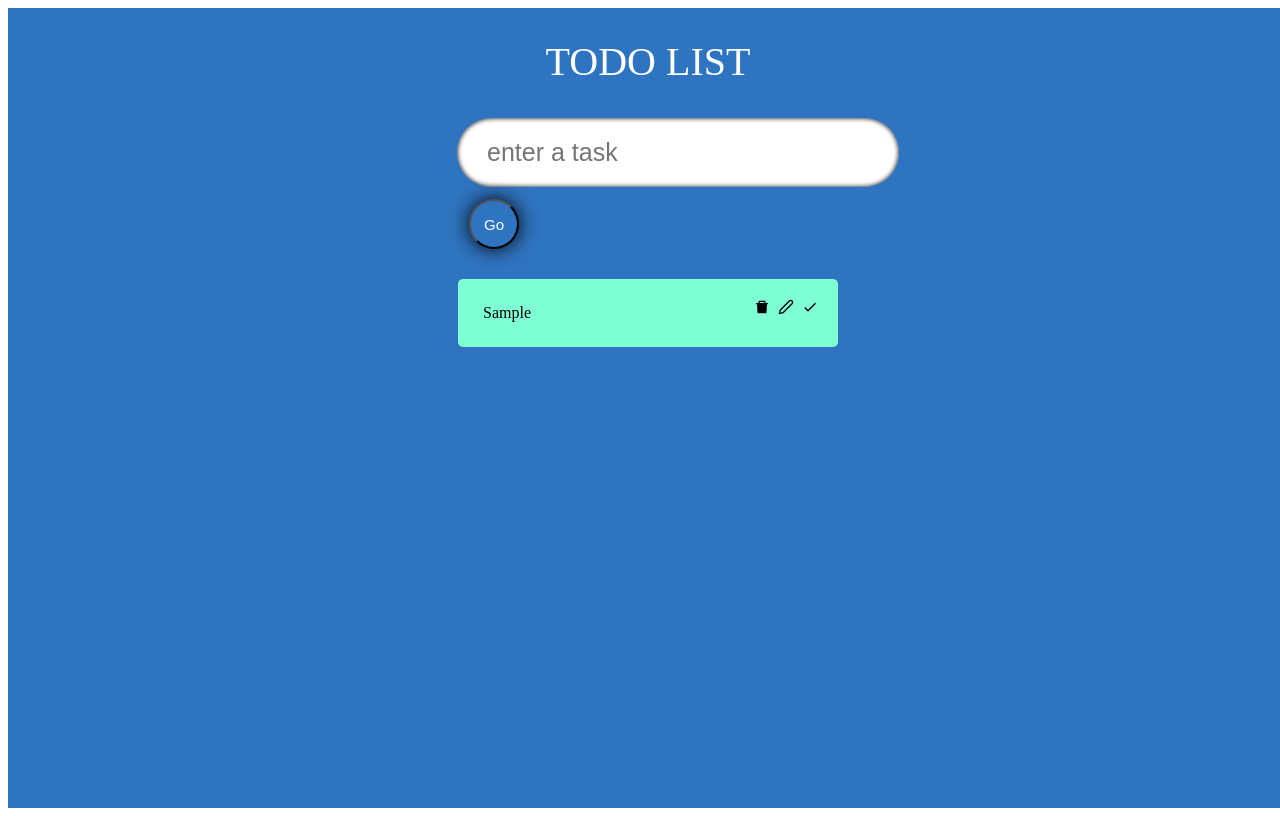
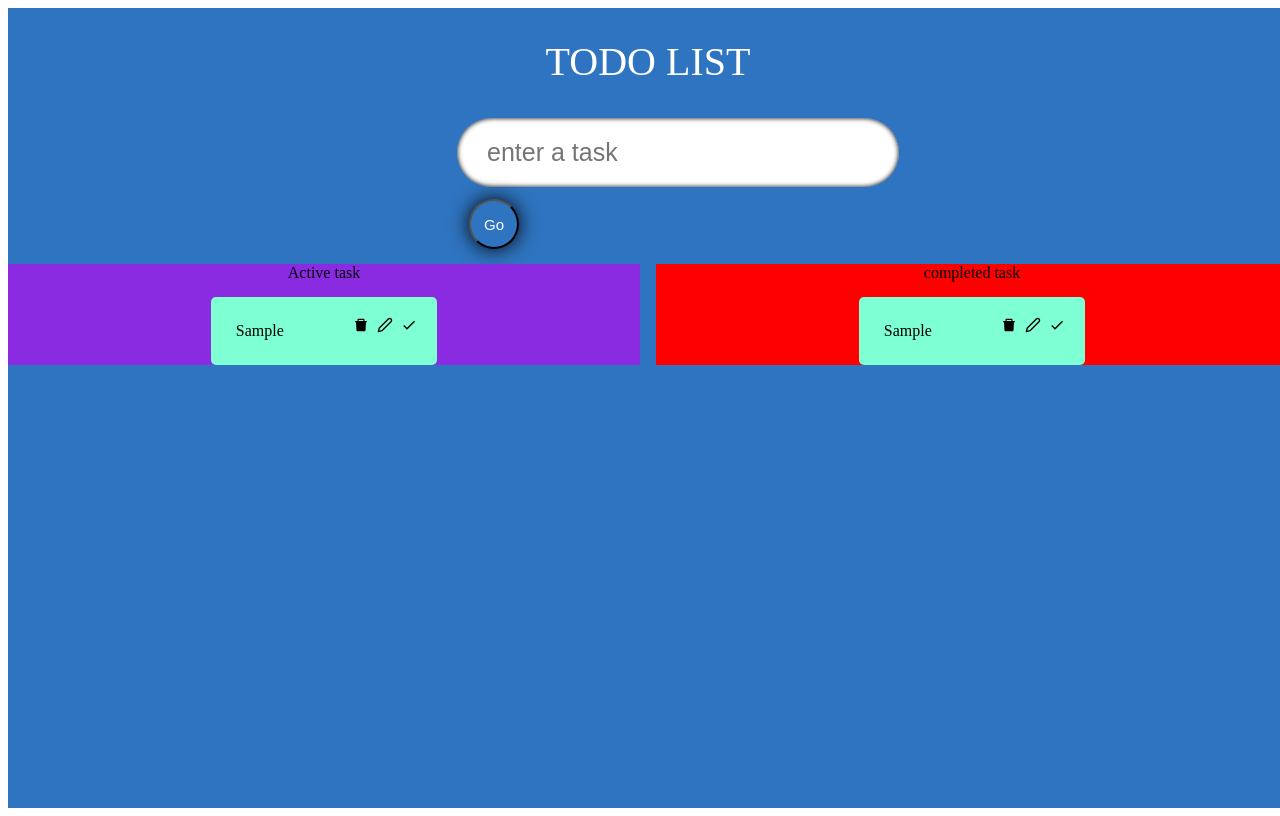
Before and after one commit to Y-elv/Typescript, a React (Vite) app: page / in a window 1280 px wide. Both pictures are taken after typing "Sample" into the empty fields and a click on the button "Go". Built offline with nearby package versions, Linux system fonts and the light colour scheme.

Commit message:
adding droppable

```diff
--- a/package.json
+++ b/package.json
@@ -10,7 +10,9 @@
     "preview": "vite preview"
   },
   "dependencies": {
+    "@types/react-beautiful-dnd": "^13.1.4",
     "react": "^18.2.0",
+    "react-beautiful-dnd": "^13.1.1",
     "react-dom": "^18.2.0",
     "react-icons": "^4.10.1"
   },
--- a/src/App.tsx
+++ b/src/App.tsx
@@ -4,7 +4,7 @@ import React,{useState} from 'react';
 import './App.css'
 import { Todo } from "./model.ts";
 import Todolist from "./components/Todolist.tsx";
-
+import { DragDropContext } from 'react-beautiful-dnd'
 
 // let name:string;
 // let age:number | string;
@@ -40,7 +40,7 @@ import Todolist from "./components/Todolist.tsx";
 const App:React.FC=() =>{
  const [todo, setTodo]=useState<string |number >("")
 const [todos,setTodos]= useState<Todo[]>([])
-
+const [completedTodos,setCompletedTodos]=useState<Todo[]>([])
 
 const handleAdd =(e:React.FormEvent)=>{
   e.preventDefault();
@@ -56,8 +56,8 @@ const handleAdd =(e:React.FormEvent)=>{
 }
 console.log(todos)
   return (
-    <>
-  <div className="App">
+    <DragDropContext onDragEnd={()=>{}} >
+        <div className="App">
     <span className="heading">Todo list</span>
     <InputField
     todo={todo}
@@ -69,11 +69,15 @@ console.log(todos)
 <Todolist
 todos={todos}
 setTodos={setTodos}
+completedTodos={completedTodos}
+setCompletedTodos={setCompletedTodos}
 />
 
   </div>
+    </DragDropContext>
 
-    </>
+
+
   )
 }
 
--- a/src/Css/input.css
+++ b/src/Css/input.css
@@ -65,3 +65,27 @@ outline: none;
  .editInput{
 
  }
+ .container{
+  display: flex;
+gap: 1rem;
+width: 100%;
+
+
+ }
+ .todos{
+  display: flex;
+  flex-direction: column;
+  background-color: blueviolet;
+  justify-content: center;
+  align-items: center;
+  width: 50%;
+
+ }
+ .todos-remove{
+  display: flex;
+  flex-direction: column;
+  background-color: red;
+  justify-content: center;
+  align-items: center;
+  width: 50%;
+ }
--- a/src/components/Todolist.tsx
+++ b/src/components/Todolist.tsx
@@ -2,15 +2,28 @@ import React from 'react'
 import '../Css/input.css'
 import { Todo } from '../model'
 import SingleTodo from './singleTodo';
+import { Droppable } from 'react-beautiful-dnd';
 interface props{
 todos:Todo[];
 setTodos: React.Dispatch<React.SetStateAction<Todo[]>>
+completedTodos:Todo[]
+setCompletedTodos: React.Dispatch<React.SetStateAction<Todo[]>>
 }
-const Todolist:React.FC<props>=({todos,setTodos})=>{
+const Todolist:React.FC<props>=({todos,setTodos ,completedTodos,setCompletedTodos})=>{
     return(
-        <div className='todos'>
-         {todos.map((todo) => (
+        <div className="container">
+            <Droppable droppableId='TodosList'>
+            {
+                (provided)=>(
+                    <div className='todos'ref={provided.innerRef}
+                    {...provided.droppableProps}
+                    >
+                    <span className="todos__heading">
+                      Active task
+                    </span>
+                   {todos.map((todo,index) => (
                       <SingleTodo
+                      index={index}
                       key={todo.id}
                       todo={todo}
                       todos={todos}
@@ -20,6 +33,36 @@ const Todolist:React.FC<props>=({todos,setTodos})=>{
           ))}
                   </div>
                 )
+            }
+
+            </Droppable>
+    <Droppable droppableId='TodosRemove'>
+        {
+            (provided)=>(
+                <div className='todos-remove'ref={provided.innerRef}
+                {...provided.droppableProps}
+                >
+                      <span className="todos__heading">
+                        completed task
+                      </span>
+                     {todos.map((todo,index) => (
+                        <SingleTodo
+                        index={index}
+                        key={todo.id}
+                        todo={todo}
+                        todos={completedTodos}
+                        setTodos={setCompletedTodos}
+
+            />
+            ))}
+                    </div>
+            )
+        }
+
+    </Droppable>
+
+        </div>
+    )
 
 }
 export default Todolist
--- a/src/components/singleTodo.tsx
+++ b/src/components/singleTodo.tsx
@@ -4,13 +4,15 @@ import { FiEdit2 } from "react-icons/fi";
 import { MdDone } from "react-icons/md";
 import { Todo } from '../model';
 import '../Css/input.css'
+import { Draggable } from 'react-beautiful-dnd';
 type props = {
+    index:number
     todo: Todo;
     todos: Todo[];
     setTodos: React.Dispatch<React.SetStateAction<Todo[]>>
 
 }
-const SingleTodo = ({ todo, todos, setTodos }: props) => {
+const SingleTodo = ({ todo, todos, setTodos,index }: props) => {
     const [edit, setEdit] = useState<boolean>(false)
     const [editTodo, setEditTodo] = useState<stringtring>(todo.todo)
     const handleDone = (id: number) => {
@@ -40,7 +42,15 @@ const SingleTodo = ({ todo, todos, setTodos }: props) => {
 inputRef.current?.focus();
     },[edit])
     return (
-        <form className='todos_single'onSubmit={(e)=>handleEdit(e,todo.id)}>
+        <Draggable draggableId={todo.id.toString()} index={index}>
+
+            {
+                (provided)=>(
+                    <form className='todos_single'onSubmit={(e)=>handleEdit(e,todo.id)}
+                    {...provided.draggableProps}
+                    {...provided.dragHandleProps}
+                    ref={provided.innerRef}
+                    >
                     {
                         edit ? (
                             <input
@@ -74,4 +84,10 @@ inputRef.current?.focus();
                 </form>
                 )
             }
+
+        </Draggable>
+
+
+    )
+}
 export default SingleTodo
```
Also changed, not shown: 1 other file (tests, documents, lock files or other folders). Lines whose indentation alone changed are shown as unchanged.
